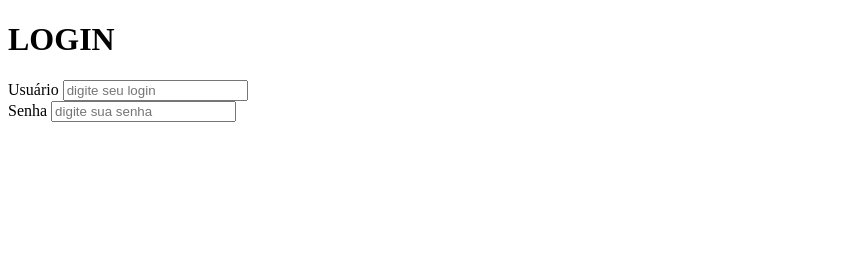
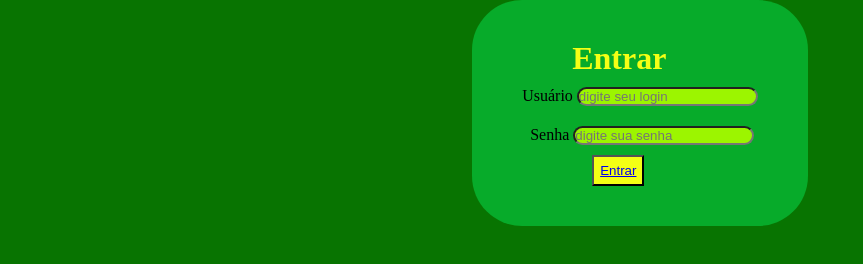
Before and after one commit to Juan12-seupai/juan12-seupai.github.io, a plain HTML site: page login.html in a window 1280 px wide. Shown: the whole page, without its empty margins (0-863 px from the left). Drawn offline with Linux system fonts and the light colour scheme.

Commit message:
Add files via upload

```diff
--- a/login.html
+++ b/login.html
@@ -4,10 +4,11 @@
     <meta charset="UTF-8">
     <meta name="viewport" content="width=device-width, initial-scale=1.0">
     <title>Tela de Login</title>
+    <link rel="stylesheet" href="style2.css">
 </head>
 <body>
     <div class="login-container">
-        <h1>LOGIN</h1>
+        <h1>Entrar</h1>
         <form action="">
             <div class="form-group">
                 <label for="usuario">Usuário</label>
@@ -15,11 +16,13 @@
                 placeholder="digite seu login">
 
             </div>
-            <div class="form-group">
+            <div class="form-group kk">
                 <label for="senha">Senha</label>
                 <input type="password" name="senha" id=""
                 placeholder="digite sua senha ">
             </div>
+
+            <button><a href="index.html" class="entrar">Entrar</a></button>
         </form>
 
     </div>
--- /dev/null
+++ b/style2.css
@@ -0,0 +1,39 @@
+*{
+    margin: 0%;
+    padding: 0%;
+    box-sizing: border-box;
+}
+body{
+    background-color: #087401;
+    display: flex;
+    justify-content: center;
+    height: 100vh;
+    align-items: start;
+
+}
+h1{
+    color:#f4ff15;
+    margin-left: 60px;
+
+}
+input{
+    background-color: #9cf500;
+    border-radius: 20px;
+}
+.login-container{
+    background-color: #07ab2a;
+    padding: 40px;
+    border-radius: 50px;
+}
+button{
+    background-color: #f4ff15;
+    padding: 6px;
+    margin-left: 80px;
+}
+.form-group{
+    padding: 10px;
+
+}
+.kk{
+    margin-left: 8px;
+}
```
